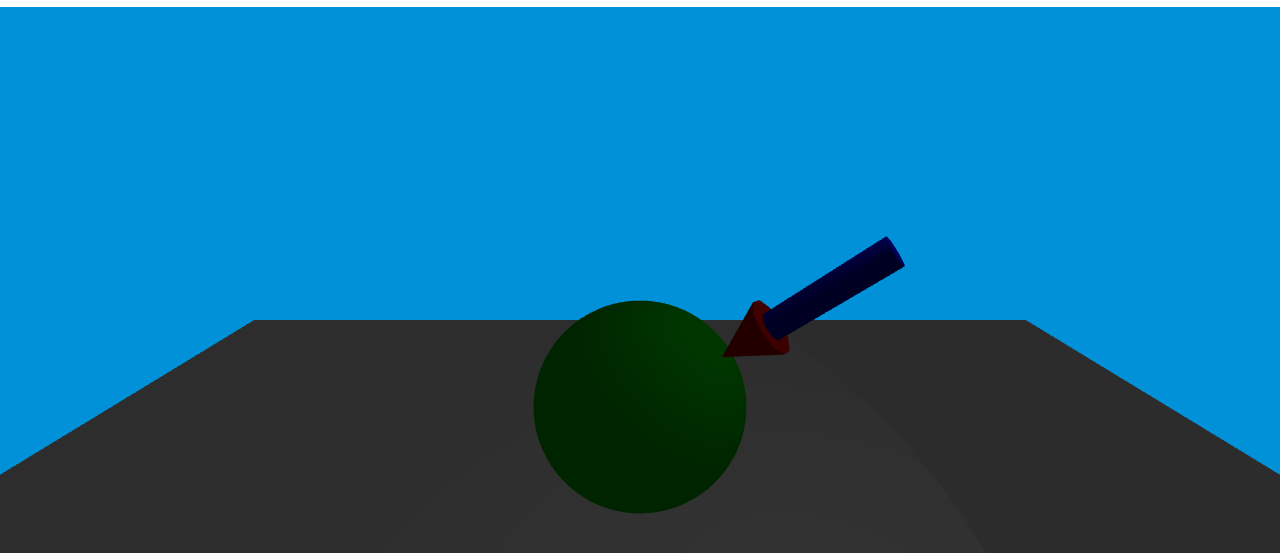
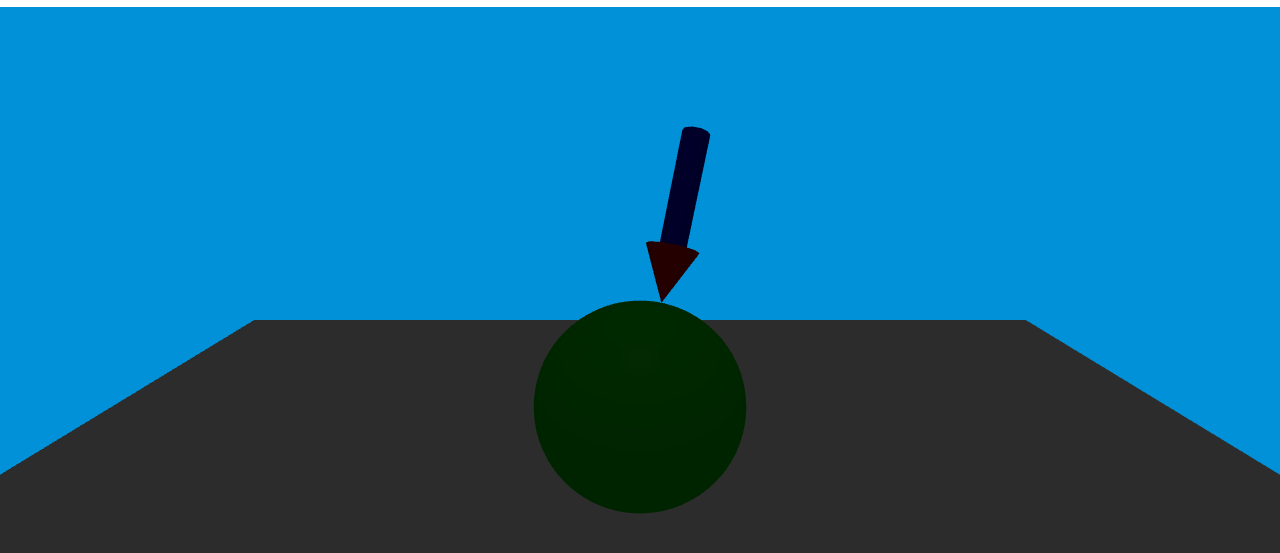
Before and after one commit to kamikai/cosc_project2, a website: page index.html in a window 1280 px wide. Shown: the part 63-616 px from the top of the page. Drawn offline with nearby package versions, Linux system fonts and the light colour scheme; files that its build step writes are made by us from their sources; animation ran at ten frames a second.

Commit message:
Shadow tweaks.

```diff
--- a/index.html
+++ b/index.html
@@ -10,6 +10,6 @@
 
 <body>
 <h1 class="text-center">Model UQ</h1>
-<script type="application/javascript" src="media/js/uq_model.js"></script>
+<script type="application/javascript" src="media/js/lab3_replica.js"></script>
 </body>
 </html>
--- a/media/css/main.scss
+++ b/media/css/main.scss
@@ -10,5 +10,4 @@ body {
     width: 100%;
     height: 100%;
   }
-
 }
--- a/media/js/uq_model.js
+++ b/media/js/lab3_replica.js
@@ -28,10 +28,9 @@ document.body.appendChild( renderer.domElement );
 
 // Settings.
 camera.position.z = 5;
-scene.fog = new THREE.FogExp2( 0x0091D8, 0.002 );
+renderer.setClearColor(0x0091D8, 1); //'Sky color'
 
-renderer.setClearColor(scene.fog.color, 1);
-
+// Enable Shadows.
 renderer.shadowMapEnabled = true;
 renderer.shadowMapType = THREE.PCFSoftShadowMap;
 
@@ -49,8 +48,8 @@ plane.position.y -= 3; // Lower below sphere and arrow.
 scene.add(plane);
 
 // Initialise a sphere.
-var sphere_geometry = new THREE.SphereGeometry(1, 100, 100);
-var sphere_material = new THREE.MeshLambertMaterial({color: 0x00AA00});
+var sphere_geometry = new THREE.SphereGeometry(1, 50, 50);
+var sphere_material = new THREE.MeshPhongMaterial({color: 0x00AA00, shininess: 100});
 var sphere = new THREE.Mesh(sphere_geometry, sphere_material);
 scene.add(sphere);
 
@@ -72,23 +71,24 @@ cone.add(cylinder);
  Lighting
  ==============*/
 
-// Initialise a point light.
-var spotlight = new THREE.SpotLight(0xFFFFFF);
-spotlight.position.set(2, 2, 2);
-spotlight.lookAt(new THREE.Vector3(0, 0, 0));
-scene.add(spotlight);
-
 //Initialise ambient light
 light = new THREE.AmbientLight(0x666666);
 scene.add( light );
 
-spotlight.castShadow = true;
-spotlight.shadowDarkness = 0.75;
-//spotlight.shadowCameraVisible = true;
+
+var spotLight = new THREE.SpotLight(0xFFFFFF, 2, 10, 90);
+spotLight.position.z = 5;
+spotLight.position.y = 5;
+spotLight.target.position.set(0, 0, 0);
+spotLight.shadowCameraNear	= 0.01;
+spotLight.castShadow		= true;
+spotLight.shadowDarkness	= 0.25;
+//spotLight.shadowCameraVisible	= true;
+scene.add(spotLight);
 
 plane.receiveShadow = true;
-cylinder.castShadow = true;
-cylinder.receiveShadow = true;
+sphere.castShadow = true;
+sphere.receiveShadow = true;
 cone.castShadow = true;
 cone.receiveShadow = true;
 cylinder.castShadow = true;
@@ -106,6 +106,7 @@ var Theta = 0,
 function render() {
     requestAnimationFrame(render);
 
+    // Update cartesian coordinates.
     var r_xz = 1.25 * Math.cos(Phi * Math.PI/180);
     var y = 1.25 * Math.sin(Phi * Math.PI/180),
         z = r_xz * Math.cos(Theta * Math.PI/180),
@@ -123,12 +124,10 @@ function render() {
     Phi += PhiSign * 0.5;
     if (Phi > 90.0) {
         PhiSign = -1;
-        Phi += PhiSign;
+    } else if (Phi < -90.0) {
+        PhiSign = 1;
     }
-    else if (Phi < -90.0) {
-        PhiSign = 1;
-        Phi += PhiSign;
-    }
+    Phi += PhiSign;
 
     renderer.render(scene, camera);
 }
```
